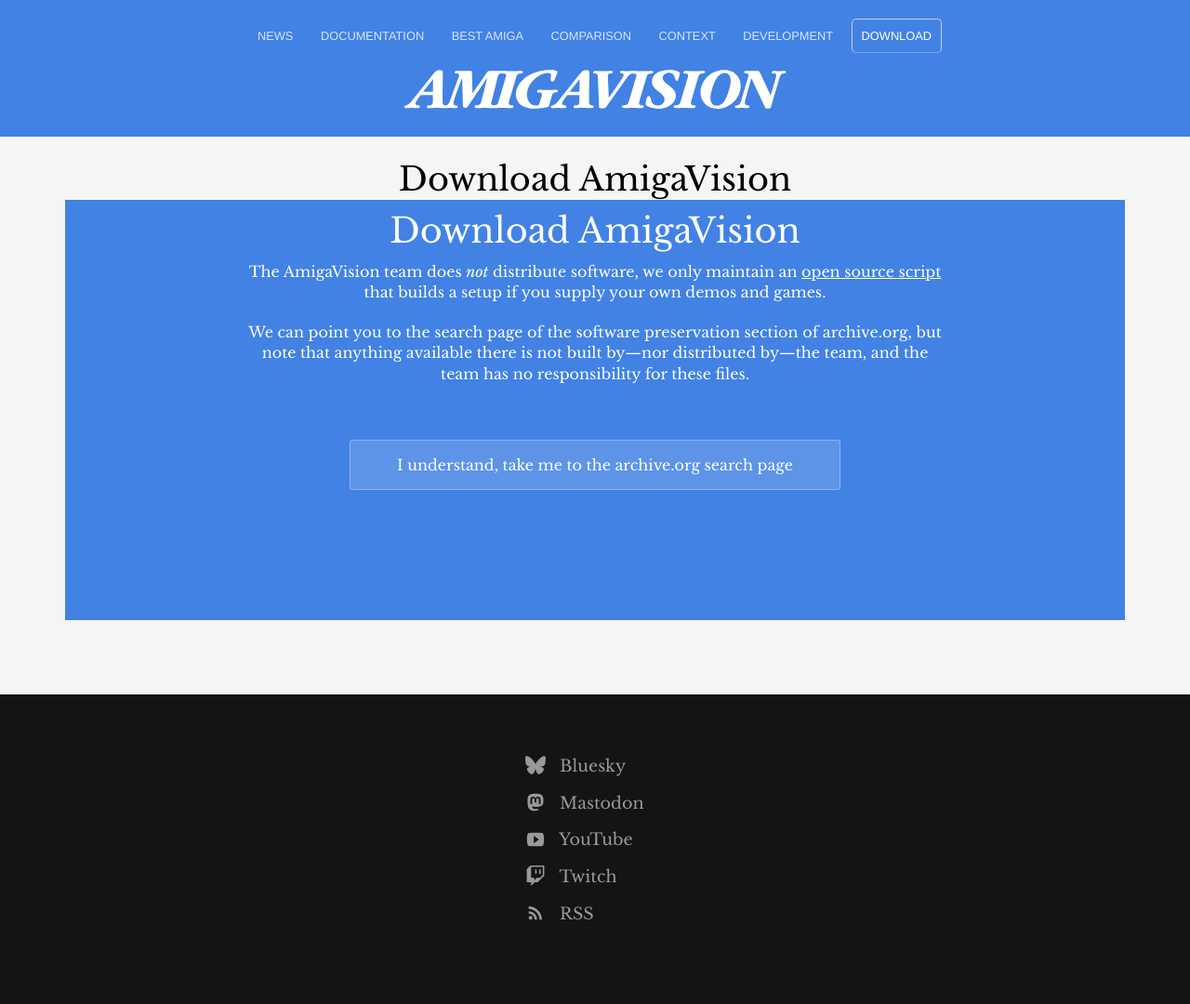
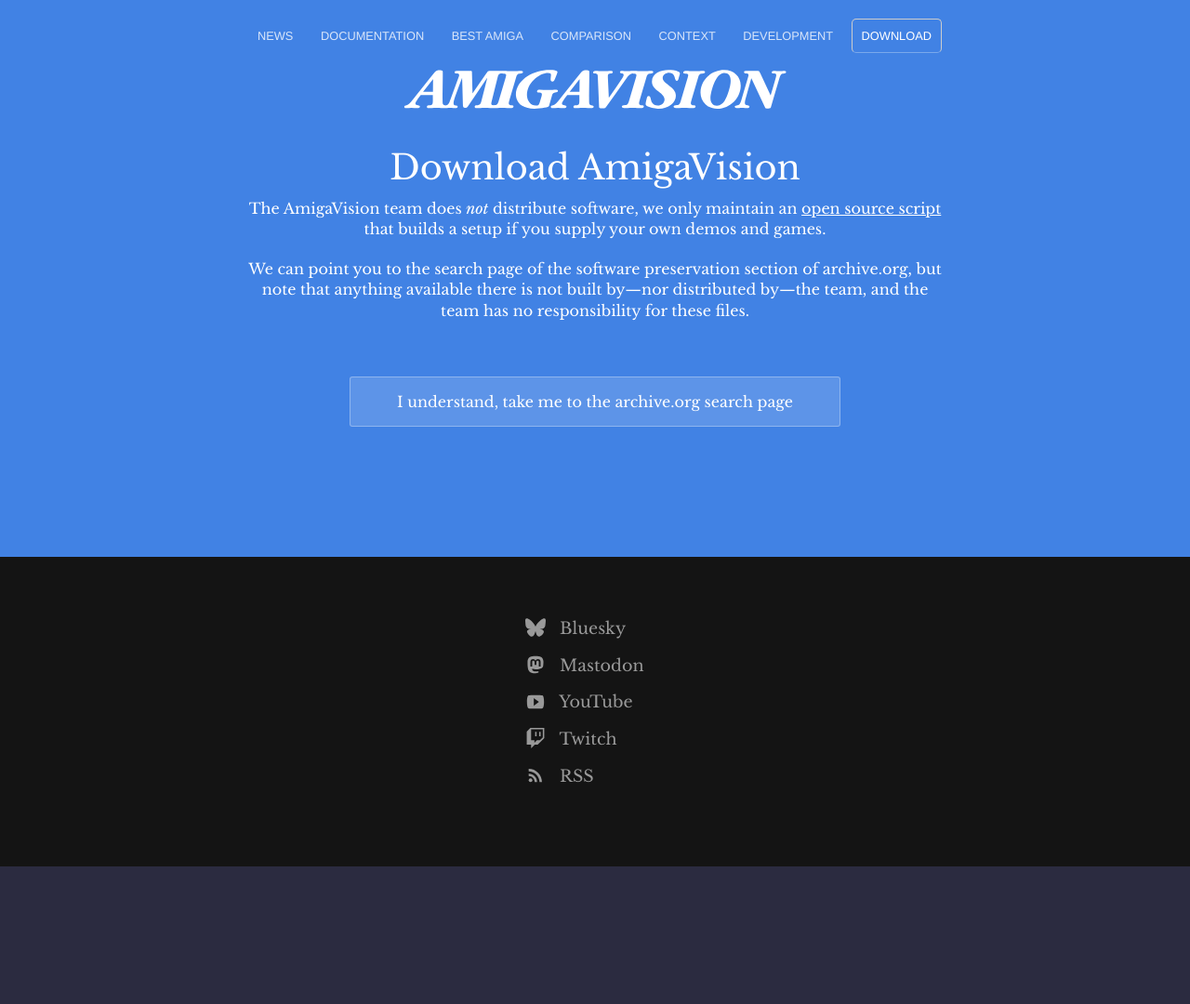
Before and after one commit to amigavision/amigavision.github.io, a Jekyll site: the page built from download/index.html, in a window 1280 px wide. Shown: the whole page at 93% size. Built offline with Jekyll 4.4.1, drawn with Linux system fonts in a browser that asks for light colours; after the commit the page ends 932 px from its top, so only the background shows below that; some of the changed lines change nothing that is shown.

Commit message:
Use default layout

```diff
--- a/_config.yml
+++ b/_config.yml
@@ -42,6 +42,11 @@
 
   - scope:
       path: "index.html"
+    values:
+      layout: "default"
+
+  - scope:
+      path: "download/index.html"
     values:
       layout: "default"
 
```
